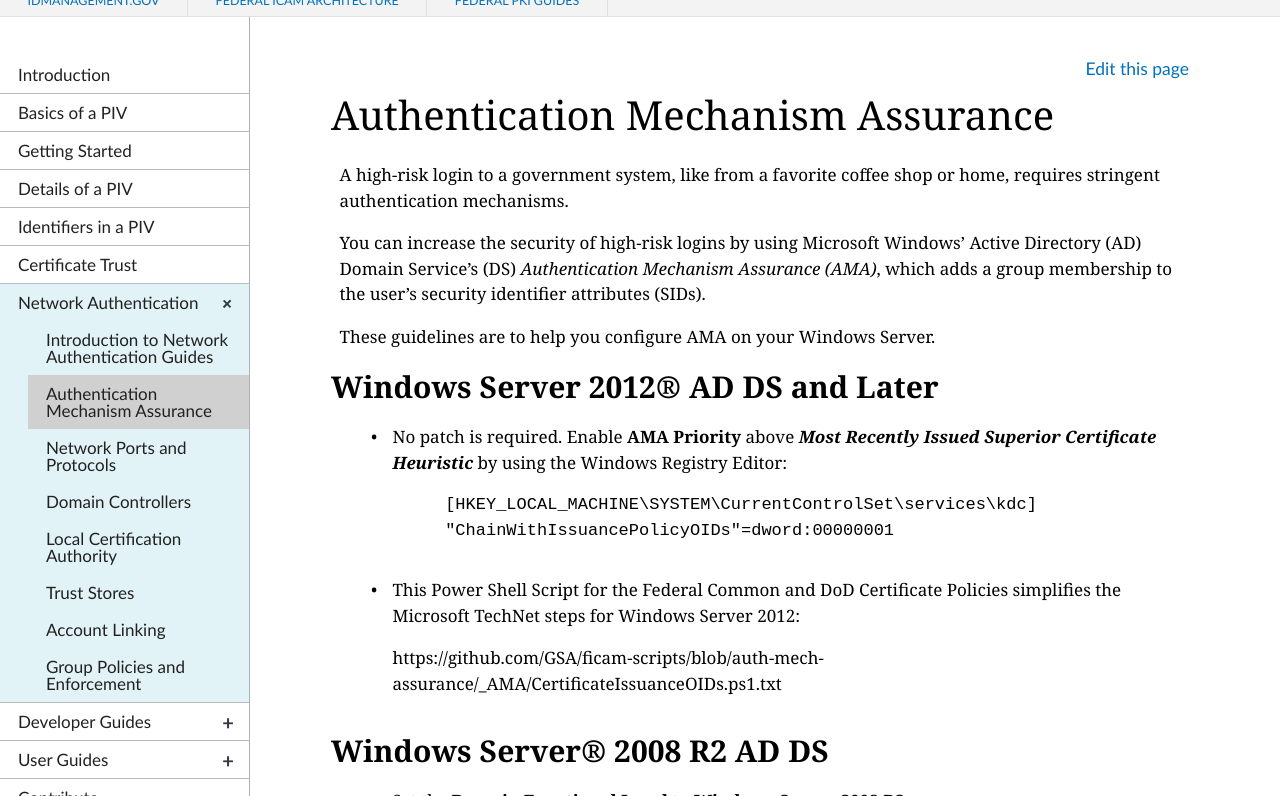
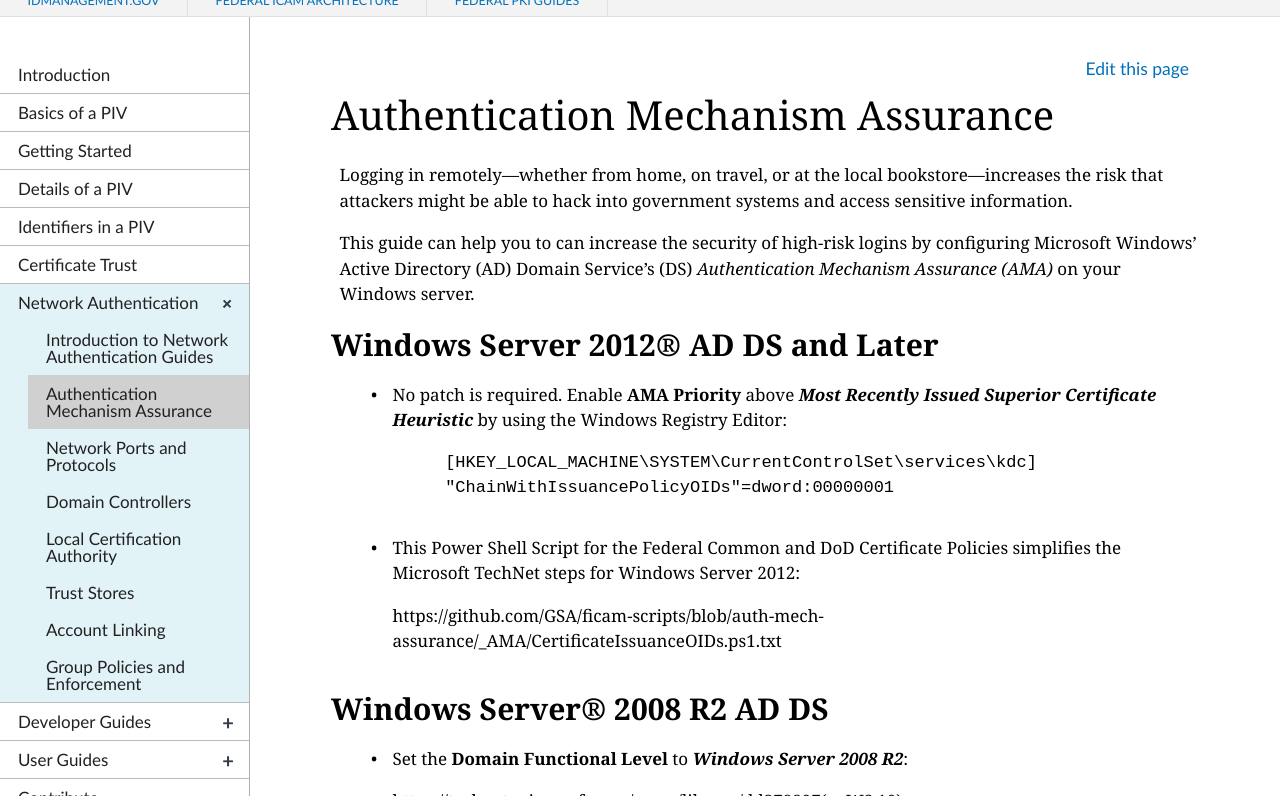
Before and after one commit to GSA/piv-guides, a Jekyll site: the page built from _networkconfig/10_AMA.md, in a window 1280 px wide and 900 px high, cut to the strip 104-900 px from the top of the window. Built offline with Jekyll 4.4.1, drawn with Linux system fonts in a browser that asks for light colours; nearby versions of some CDN libraries.

Commit message:
Update 10_AMA.md

```diff
--- a/_networkconfig/10_AMA.md
+++ b/_networkconfig/10_AMA.md
@@ -5,11 +5,9 @@ collection: networkconfig
 permalink: networkconfig/AMA/
 ---
 
-A high-risk login to a government system, like from a favorite coffee shop or home, requires stringent authentication mechanisms.
+Logging in remotely&mdash;whether from home, on travel, or at the local bookstore&mdash;increases the risk that attackers might be able to hack into government systems and access sensitive information.
 
-You can increase the security of high-risk logins by using Microsoft Windows' Active Directory (AD) Domain Service's (DS) _Authentication Mechanism Assurance (AMA)_, which adds a group membership to the user’s security identifier attributes (SIDs).
-
-These guidelines are to help you configure AMA on your Windows Server.
+This guide can help you to can increase the security of high-risk logins by configuring Microsoft Windows' Active Directory (AD) Domain Service's (DS) _Authentication Mechanism Assurance (AMA)_ on your Windows server.
 
 ## Windows Server 2012® AD DS and Later
 
```
